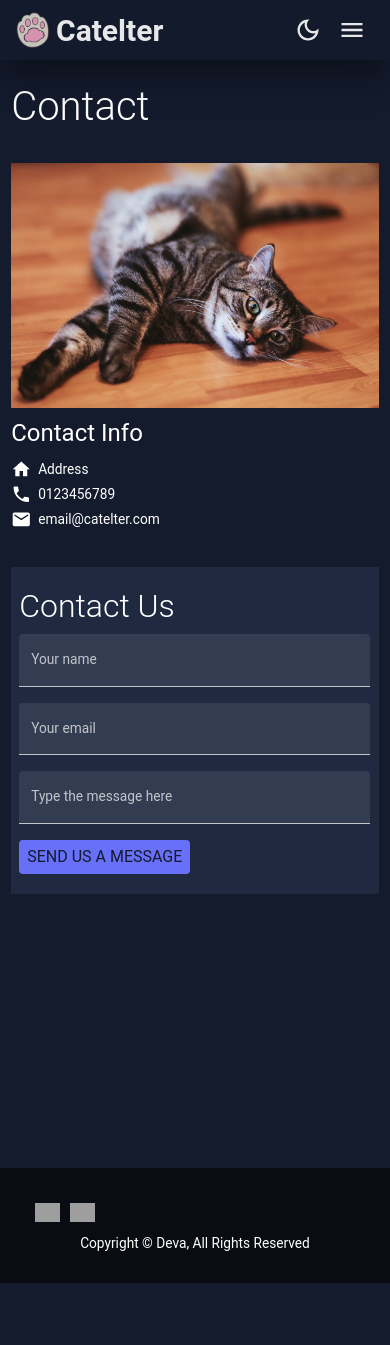
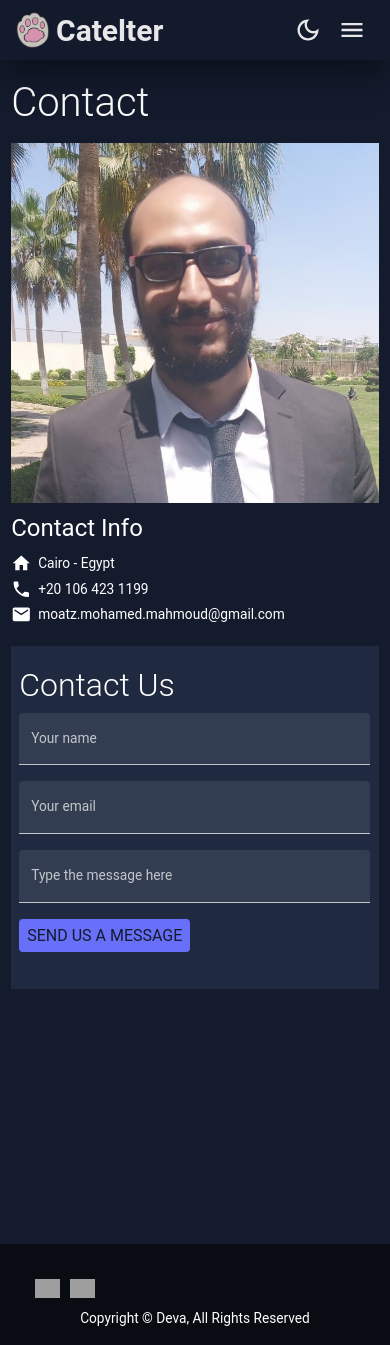
Before and after one commit to Deva244/Catelter, a React (Create React App) app in the folder client/: page /contact in a window 390 px wide. Shown: the top 1345 px of the page. Before the commit the page ends 1283 px from the top, so only its background shows below. Built offline with nearby package versions, Linux system fonts and the light colour scheme; no server answers; grey boxes are pictures that could not be loaded.

Commit message:
changed contact info and adjusted some measures and styles for mobile devices

```diff
--- a/client/src/components/AdoptionForm.jsx
+++ b/client/src/components/AdoptionForm.jsx
@@ -125,9 +125,9 @@ export default function AdoptionForm() {
       flexDirection="column"
       alignItems="center"
       height="100%"
-      mt="7rem"
+      m={isNonMobile ? "6rem 0 0 0" : "5rem"}
     >
-      <Typography variant="h2" sx={{ mb: 1 }}>
+      <Typography variant="h2" sx={{ mb: 1, textAlign: "center" }}>
         Adoption Form
       </Typography>
       <Formik
@@ -360,6 +360,7 @@ export default function AdoptionForm() {
                 sx={{
                   display: "flex",
                   justifyContent: "left",
+                  m: "1rem 0",
                   bgcolor: colors.blueAccent[500],
                   ":hover": {
                     bgcolor: colors.blueAccent[600],
--- a/client/src/components/MessageForm.jsx
+++ b/client/src/components/MessageForm.jsx
@@ -21,7 +21,7 @@ export default function MessageForm() {
 
   const { message, isSuccess, isError } = useSelector((store) => store.message);
 
-  const Desktop = useMediaQuery("(min-width:1024px)");
+  const isNonMobile = useMediaQuery("(min-width:700px)");
 
   useEffect(() => {
     if (isSuccess) {
@@ -57,7 +57,7 @@ export default function MessageForm() {
   }
 
   return (
-    <Box>
+    <Box mb="1rem" height="100%">
       <Typography variant="h2" sx={{ mb: 1 }}>
         Contact Us
       </Typography>
@@ -79,7 +79,7 @@ export default function MessageForm() {
               display="flex"
               alignItems="center"
               flexDirection="column"
-              width={Desktop ? "25rem" : "90vw"}
+              width={isNonMobile ? "25rem" : "90vw"}
             >
               <TextField
                 fullWidth
--- a/client/src/index.css
+++ b/client/src/index.css
@@ -61,7 +61,6 @@ body {
 
 .footer {
   color: white;
-  /* text-align: center; */
   padding: 30px;
   background-color: #090c12;
 }
--- a/client/src/pages/Contact.jsx
+++ b/client/src/pages/Contact.jsx
@@ -13,15 +13,15 @@ export default function Contact() {
   const Tablet = useMediaQuery("(min-width: 700px)");
 
   return (
-    <Box m={Desktop ? "10vh 10rem" : "10vh 0.7rem 15rem 0.7rem"} height="100%">
+    <Box m={Desktop ? "5rem 10rem" : "5rem 0.7rem 20rem 0.7rem"} height="100%">
       <Typography variant="h1">Contact</Typography>
       <Box
         display="flex"
         alignItems="center"
         flexDirection={Desktop || Tablet ? "row" : "column"}
-        m="2rem 0"
+        m="1rem 0"
       >
-        <img src="contact.jpg" width={Desktop ? "500px" : "100%"} />
+        <img src="contact.jpeg" width={Desktop ? "400px" : "100%"} />
         <Box
           m={
             Desktop
@@ -37,21 +37,21 @@ export default function Contact() {
           <Typography
             sx={{ mb: "0.3rem", display: "flex", alignItems: "center" }}
           >
-            <HomeIcon sx={{ mr: "0.4rem" }} /> Address
+            <HomeIcon sx={{ mr: "0.4rem" }} /> Cairo - Egypt
           </Typography>
           <Typography
             sx={{ mb: "0.3rem", display: "flex", alignItems: "center" }}
           >
-            <PhoneIcon sx={{ mr: "0.4rem" }} /> 0123456789
+            <PhoneIcon sx={{ mr: "0.4rem" }} /> +20 106 423 1199
           </Typography>
           <Typography
             sx={{ mb: "0.3rem", display: "flex", alignItems: "center" }}
           >
-            <EmailIcon sx={{ mr: "0.4rem" }} /> email@catelter.com
+            <EmailIcon sx={{ mr: "0.4rem" }} /> moatz.mohamed.mahmoud@gmail.com
           </Typography>
         </Box>
       </Box>
-      <Box bgcolor={colors.primary[400]} p="1.3rem 0.5rem" mb="1rem">
+      <Box bgcolor={colors.primary[400]} p="1.3rem 0.5rem" mb="3rem">
         <MessageForm />
       </Box>
     </Box>
```
Also changed, not shown: client/public/contact.jpeg (added), client/public/contact.jpg (deleted), 11 other files (tests, documents, lock files or other folders).
